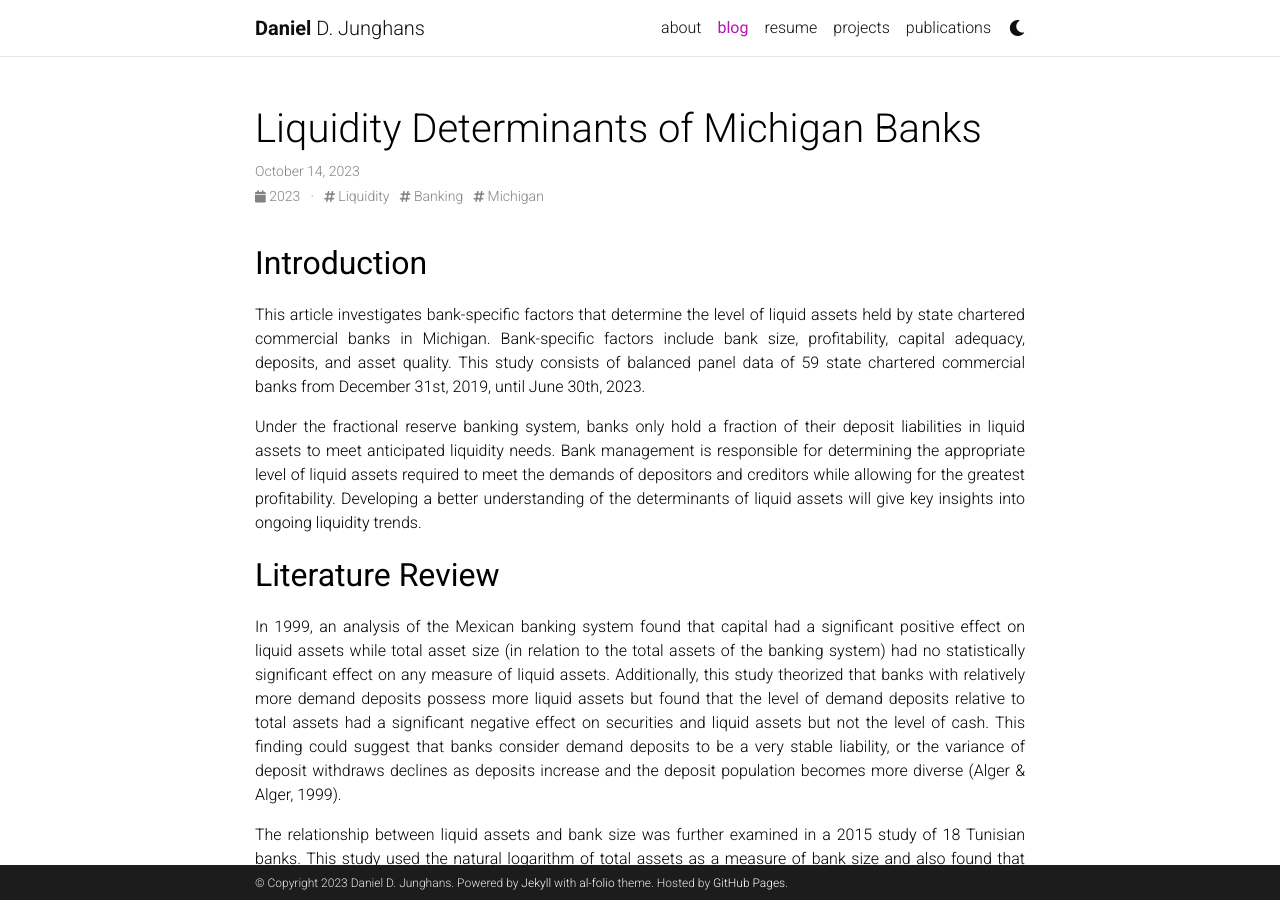
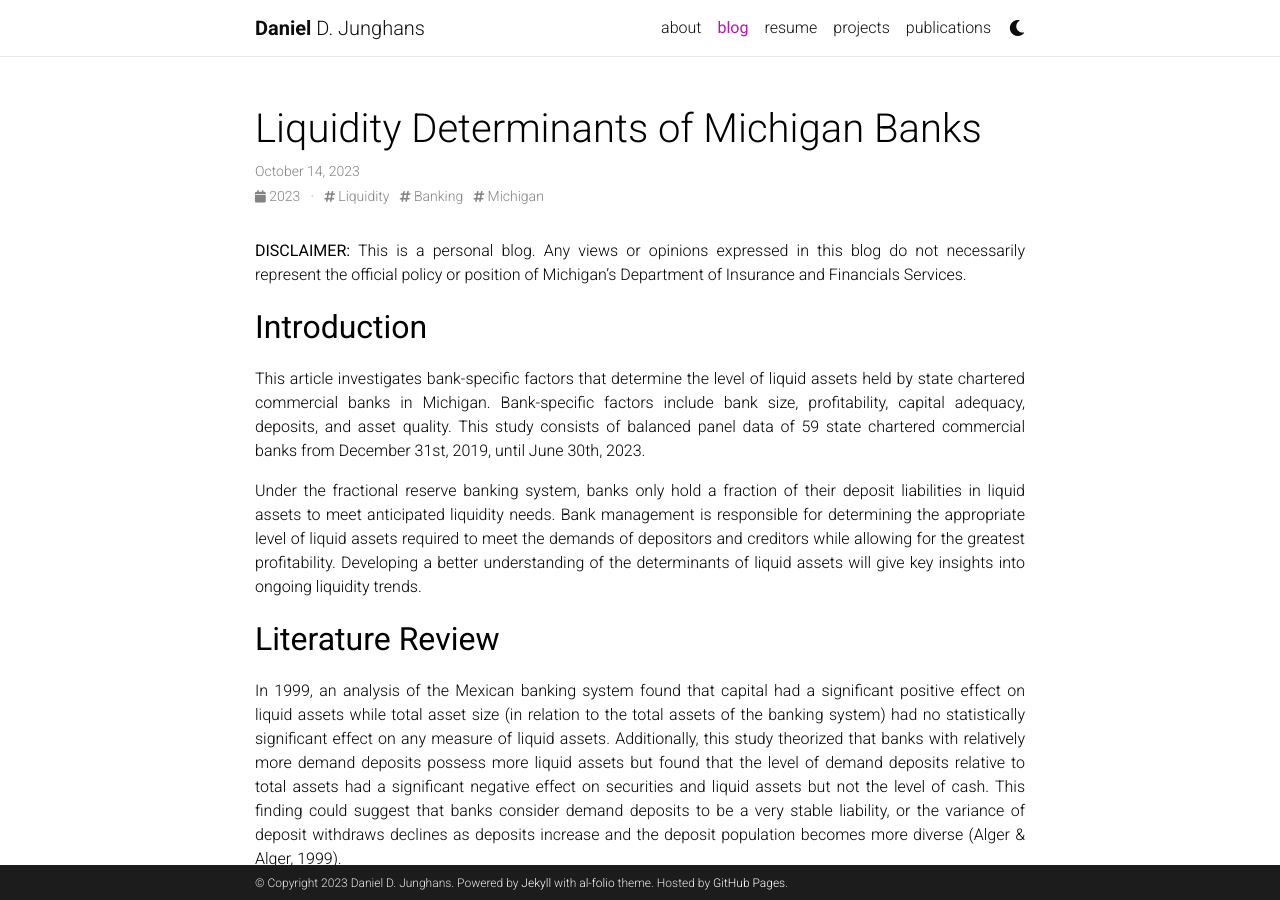
Before and after one commit to DanielJunghans/danieljunghans.github.io, a Jekyll site: the page built from _posts/2023-10-15-Liquidity.md, in a window 1280 px wide and 900 px high. Built offline with Jekyll 4.4.1, drawn with Linux system fonts in a browser that asks for light colours; comment, search, counter and statistics services are not loaded; a style sheet for code colours, icons or effects is not loaded.

Commit message:
added disclaimer and updated thumbnails

```diff
--- a/_posts/2023-10-15-Liquidity.md
+++ b/_posts/2023-10-15-Liquidity.md
@@ -5,8 +5,10 @@
 description:
 comments: false
 tags: Liquidity Banking Michigan
+thumbnail: assets/img/regressionresults.png
 ---
 
+<p align="justify"><b>DISCLAIMER:</b> This is a personal blog.  Any views or opinions expressed in this blog do not necessarily represent the official policy or position of Michigan’s Department of Insurance and Financials Services.   </p>
 
 <p style="text-align: left;"><font size="+3"><b>Introduction</b></font></p>
 
```
Also changed, not shown: _posts/2023-11-4-LiquidityTrends.md (+1 -1 lines).
